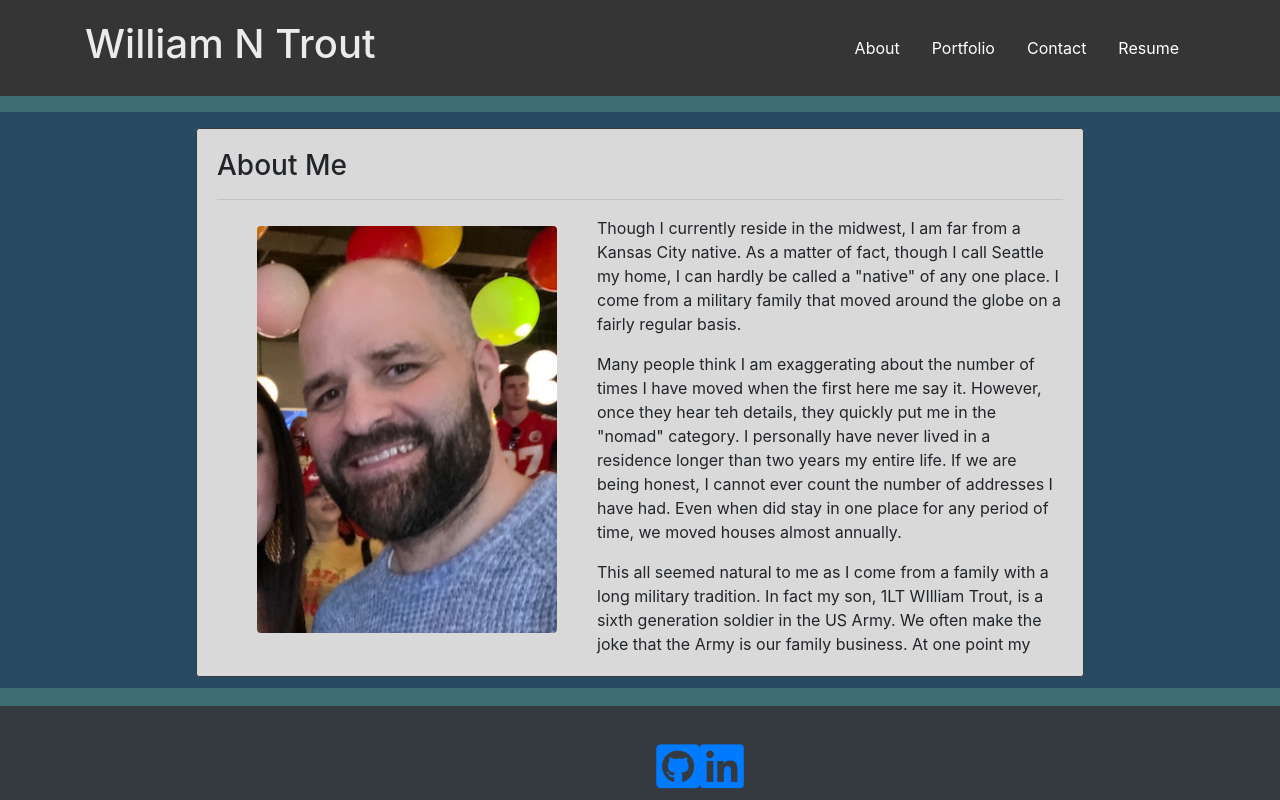
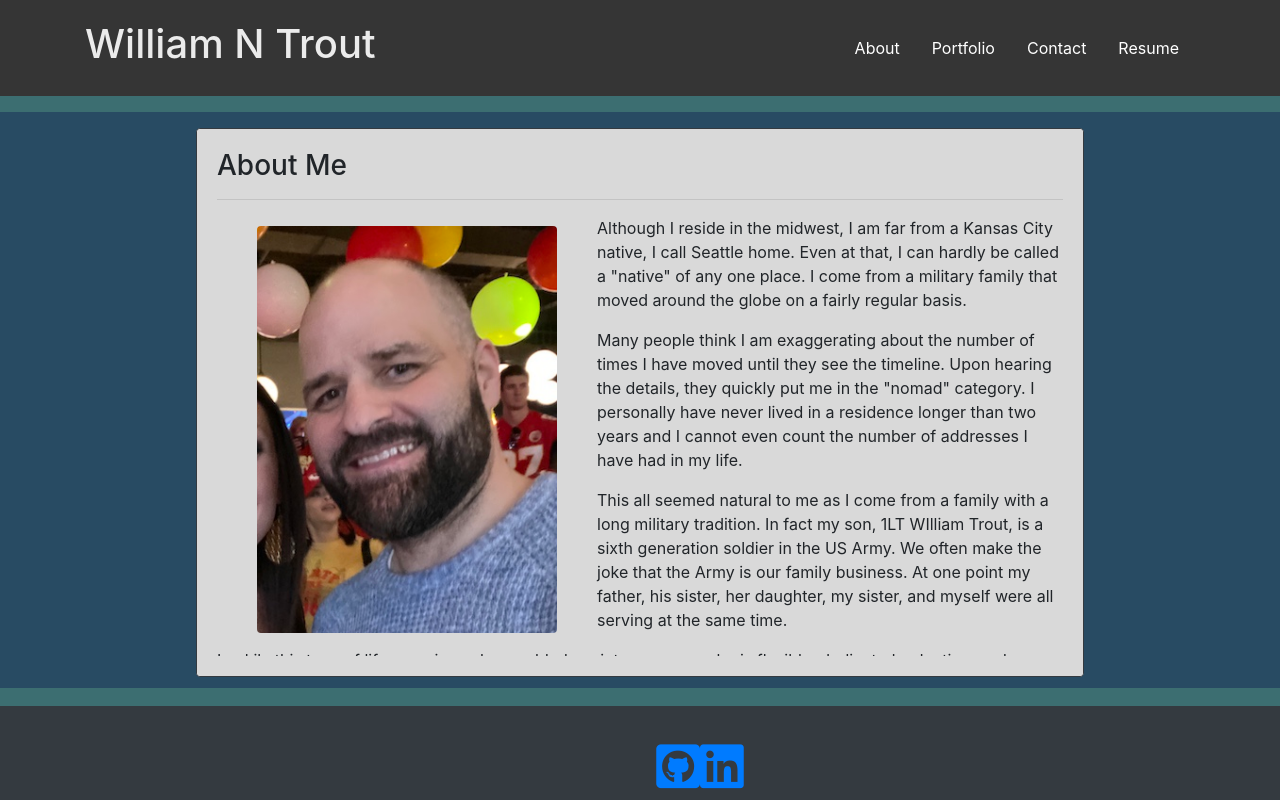
Before and after one commit to williamntrout/React-Personal-Profile, a React (Create React App) app in the folder react-profile/: page / in a window 1280 px wide. Built offline with nearby package versions, Linux system fonts and the light colour scheme.

Commit message:
changed tags and descriptions in debugging

```diff
--- a/react-profile/src/components/AboutContent.js
+++ b/react-profile/src/components/AboutContent.js
@@ -34,21 +34,19 @@ function AboutContent() {
                     }}
                   />
                   <p>
-                    Though I currently reside in the midwest, I am far from a
-                    Kansas City native. As a matter of fact, though I call
-                    Seattle my home, I can hardly be called a "native" of any
-                    one place. I come from a military family that moved around
-                    the globe on a fairly regular basis.
+                    Although I reside in the midwest, I am far from a Kansas
+                    City native, I call Seattle home. Even at that, I can hardly
+                    be called a "native" of any one place. I come from a
+                    military family that moved around the globe on a fairly
+                    regular basis.
                   </p>
                   <p>
                     Many people think I am exaggerating about the number of
-                    times I have moved when the first here me say it. However,
-                    once they hear teh details, they quickly put me in the
-                    "nomad" category. I personally have never lived in a
-                    residence longer than two years my entire life. If we are
-                    being honest, I cannot ever count the number of addresses I
-                    have had. Even when did stay in one place for any period of
-                    time, we moved houses almost annually.
+                    times I have moved until they see the timeline. Upon hearing
+                    the details, they quickly put me in the "nomad" category. I
+                    personally have never lived in a residence longer than two
+                    years and I cannot even count the number of addresses I have
+                    had in my life.
                   </p>
                   <p>
                     This all seemed natural to me as I come from a family with a
@@ -63,10 +61,10 @@ function AboutContent() {
                     person who is flexible, dedicated, adaptive, and open to
                     change. I neither run from change or shy away from adversity
                     regardless of situation. Hence the reason I am participating
-                    in this program. Technology, and the internet in particular,
-                    has cost me several jobs over the years. I finally just
-                    decided to get on top of that wave rather than have it crash
-                    over me again.
+                    in this program. Technology, the internet in particular, has
+                    cost me several jobs over the years. I finally just decided
+                    to get on top of that wave rather than have it crash over me
+                    again.
                   </p>
                   <br></br>
                 </div>
```
